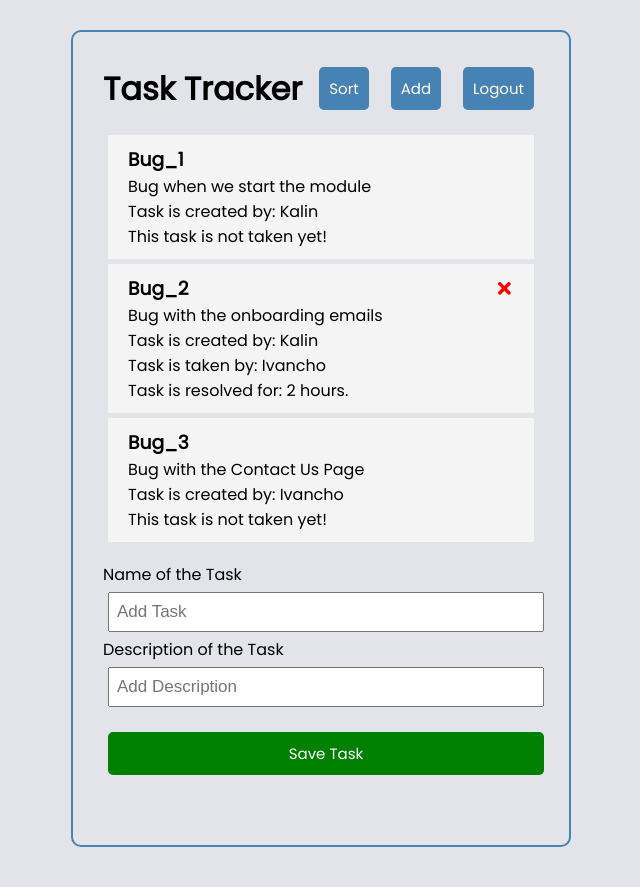
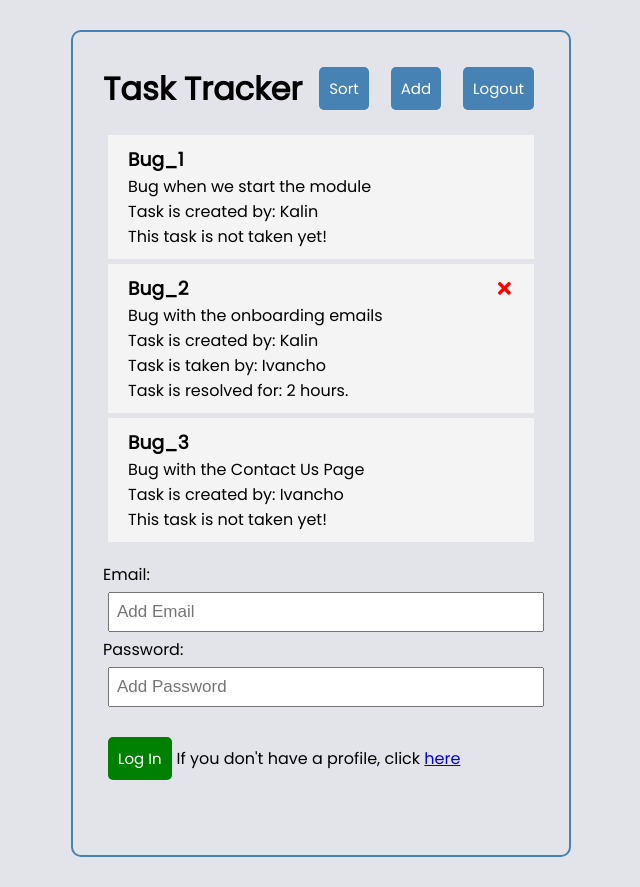
Before and after one commit to kalinsky-dev/TASK-TRACKER, a React (Create React App) app: page / in a window 1280 px wide. Shown: the whole page, without its empty margins (319-959 px from the left). Built offline with nearby package versions, Linux system fonts and the light colour scheme.

Commit message:
create Login component

```diff
--- a/src/App.js
+++ b/src/App.js
@@ -3,6 +3,7 @@ import { useState } from 'react';
 import AddTask from './components/AddTask';
 import Header from "./components/Header";
 import Home from "./components/Home";
+import Login from './components/Login';
 
 
 
@@ -51,7 +52,8 @@ function App() {
       <Header />
       <main>
         <Home tasks={tasks} />
-        <AddTask />
+        <Login />
+        {/* <AddTask /> */}
       </main>
     </div>
   );
--- a/src/components/AddTask.js
+++ b/src/components/AddTask.js
@@ -17,7 +17,7 @@ const AddTask = () => {
       </div>
       <input type="submit" className="btn btn-block" value="Save Task" />
     </form>
-  )
-}
+  );
+};
 
-export default AddTask
+export default AddTask;
--- /dev/null
+++ b/src/components/Login.js
@@ -0,0 +1,24 @@
+import { useState } from 'react';
+
+
+const Login = () => {
+  const [email, setEmail] = useState('');
+  const [password, setPass] = useState('');
+
+
+
+  return (
+    <form className="add-form">
+      <div className="form-control">
+        <label>Email:</label>
+        <input type="text" placeholder="Add Email" value={email} onChange={(e) => setEmail(e.target.value)} />
+        <label>Password:</label>
+        <input type="text" placeholder="Add Password" value={password} onChange={(e) => setPass(e.target.value)} />
+      </div>
+      <input type="submit" className="btn" value="Log In" />
+      <span>If you don't have a profile, click <a href="#">here</a></span>
+    </form>
+  );
+};
+
+export default Login;
```
Also changed, not shown: src/components/Task.js (+5 -5 lines).
